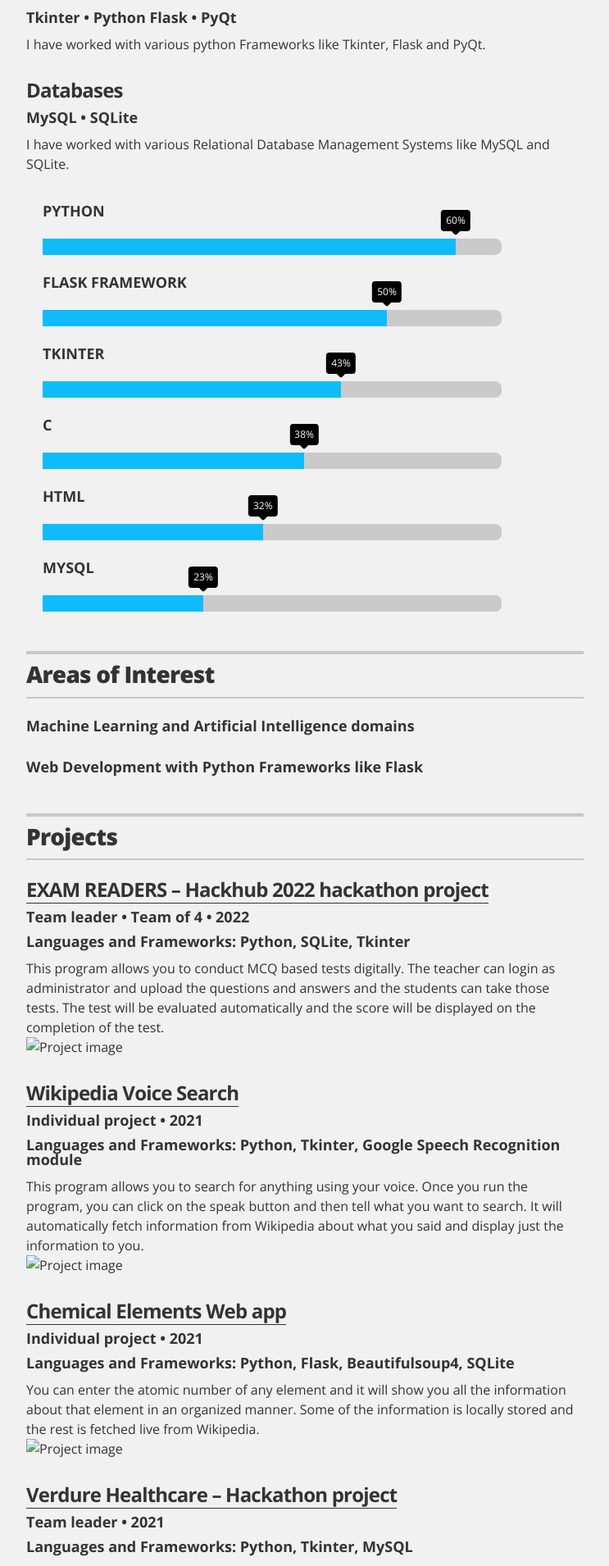
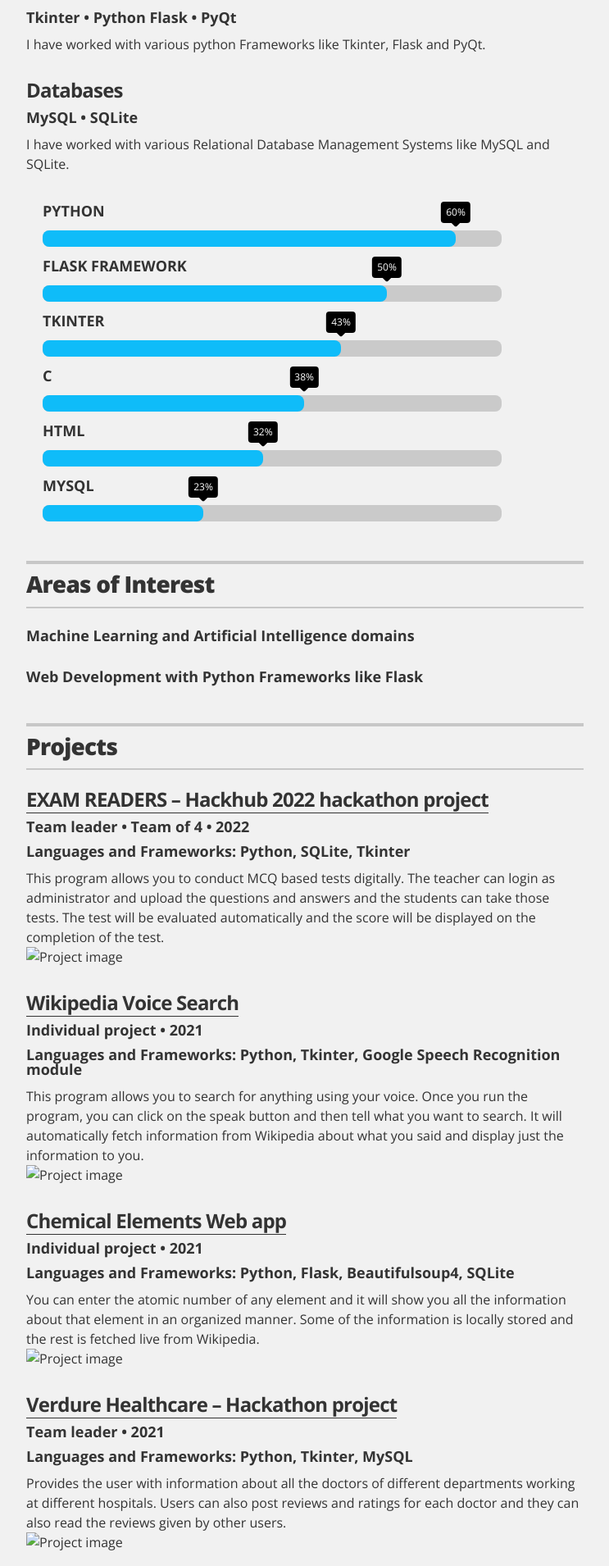
Before and after one commit to rahulvk007/digital-resume, a Jekyll site: the page built from index.html, in a window 1280 px wide. Shown: the part 1664-3574 px from the top of the page at 82% size, without its empty margins (268-1011 px from the left). Built offline with Jekyll 4.4.1, drawn with Linux system fonts in a browser that asks for light colours.

Commit message:
Update style.css

```diff
--- a/css/style.css
+++ b/css/style.css
@@ -5,7 +5,7 @@
   min-height: 100vh;
   display: flex;
   align-items: center;
-  justify-content: center;
+  justify-content: left;
   background: #f1f1f1;
 }
 
@@ -19,7 +19,7 @@
   font-size: 18px;
   font-weight: 700;
   text-transform: uppercase;
-  margin: 20px 0;
+  margin: 10px 0;
 }
 
 .skill-bar{
@@ -31,7 +31,7 @@
 .skill-per{
   height: 20px;
   background-color: #0fbcf9;
-  border-radius: 0px;
+  border-radius: 8px;
   width: 0;
   transition: 1s linear;
   position: relative;
```
